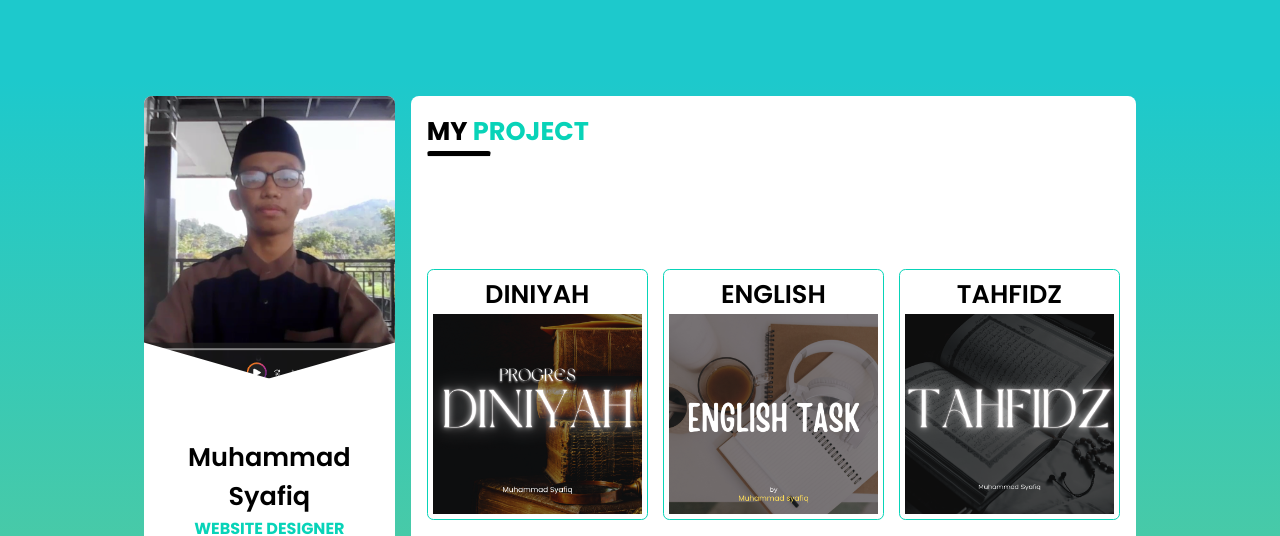
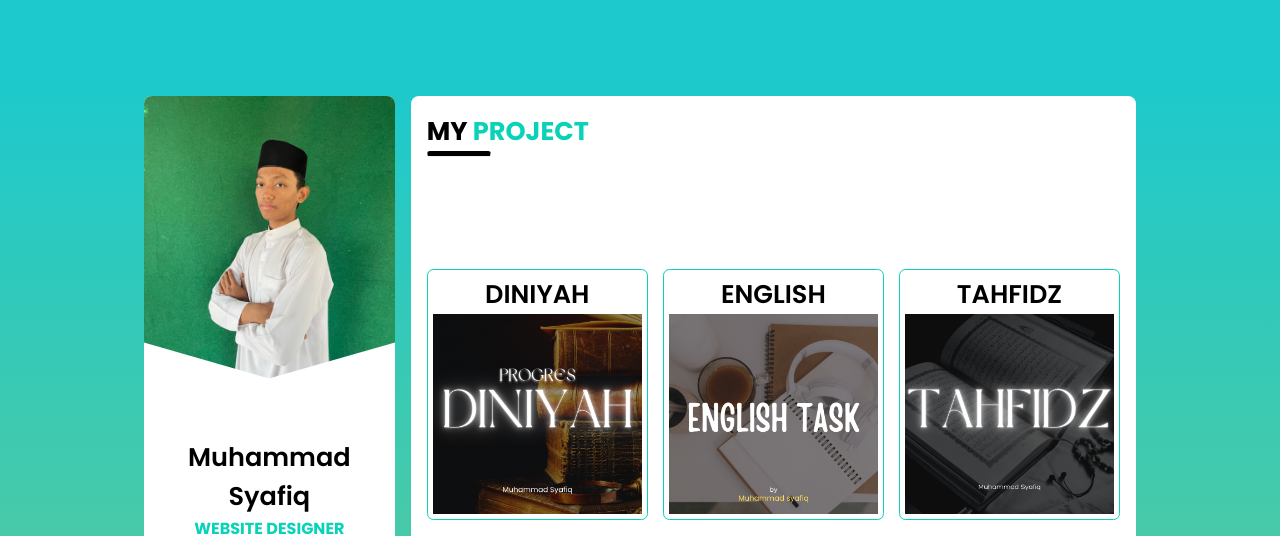
Before and after one commit to esevn/Portofolio, a plain HTML site: page blogs.html in a window 1280 px wide. Shown: the top 536 px of the page. Drawn offline with Linux system fonts and the light colour scheme.

Commit message:
Update blogs.html

```diff
--- a/blogs.html
+++ b/blogs.html
@@ -47,7 +47,7 @@
         <div class="sidebar_container">
             <!-- Sidebar Image -->
             <div class="image">
-                <img src="img/m.syafiq.png">
+                <img src="img/profil.syafiq.png">
                 <div class="right_image_box"></div>
                 <div class="left_image_box"></div>
             </div>
```
